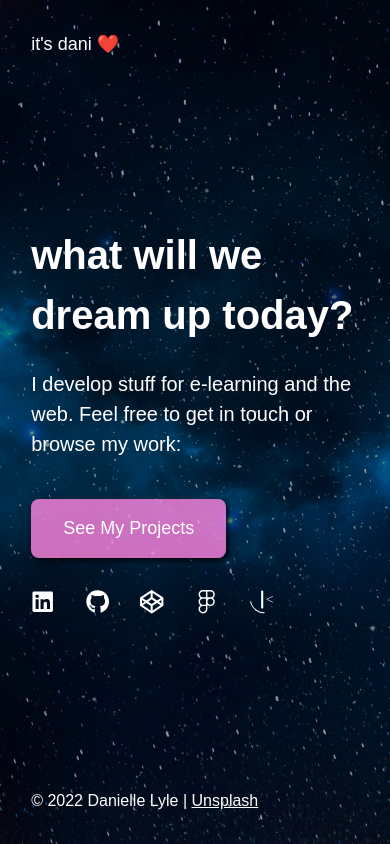
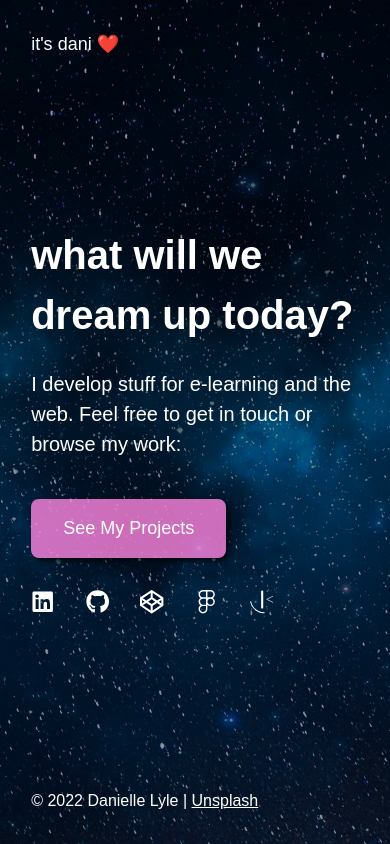
Before and after one commit to souperstition/portfolio, a React (Create React App) app: page / in a window 390 px wide. Built offline with nearby package versions, Linux system fonts and the light colour scheme.

Commit message:
fixed background attachment on mobile

```diff
--- a/public/index.html
+++ b/public/index.html
@@ -22,6 +22,7 @@
 <body class="preload">
   <noscript>You need to enable JavaScript to run this app.</noscript>
   <div id="bg"></div>
+  <div id="overlay"></div>
   <div id="root"></div>
 
 </body>
--- a/src/scss/index.scss
+++ b/src/scss/index.scss
@@ -23,6 +23,7 @@ body {
 	-webkit-font-smoothing: antialiased;
 	font-size: 18px;
 	font-family: $font-family;
+	background-color: $dark;
 }
 
 body::after {
@@ -57,9 +58,23 @@ body::-webkit-scrollbar-thumb {
 	height: 100vh;
 	transition: background-image 3000ms linear;
 	background-size: cover;
-	background-attachment: fixed;
+	background-position: center;
 	background-color: #000;
 	background-image: url('../img/bg01.jpg');
+}
+
+#overlay {
+	position: fixed;
+	z-index: 0;
+	width: 100vw;
+	height: 100vh;
+	background-color: rgba(0, 0, 0, 0.4);
+}
+
+#root {
+	position: absolute;
+	width: 100%;
+	height: 100%;
 }
 
 .preload {
@@ -74,11 +89,10 @@ body::-webkit-scrollbar-thumb {
 }
 
 .wrapper {
-	position: absolute;
 	display: flex;
 	flex-direction: column;
-	min-height: 100vh;
 	width: 100vw;
+	height: 100%;
 	@include respond(small) {
 		padding: 8vw;
 		gap: 3rem;
@@ -91,7 +105,6 @@ body::-webkit-scrollbar-thumb {
 	}
 	padding: 2rem 3rem;
 	color: $primary;
-	background-color: rgba(0, 0, 0, 0.4);
 
 	.hero {
 		margin-top: auto;
```
